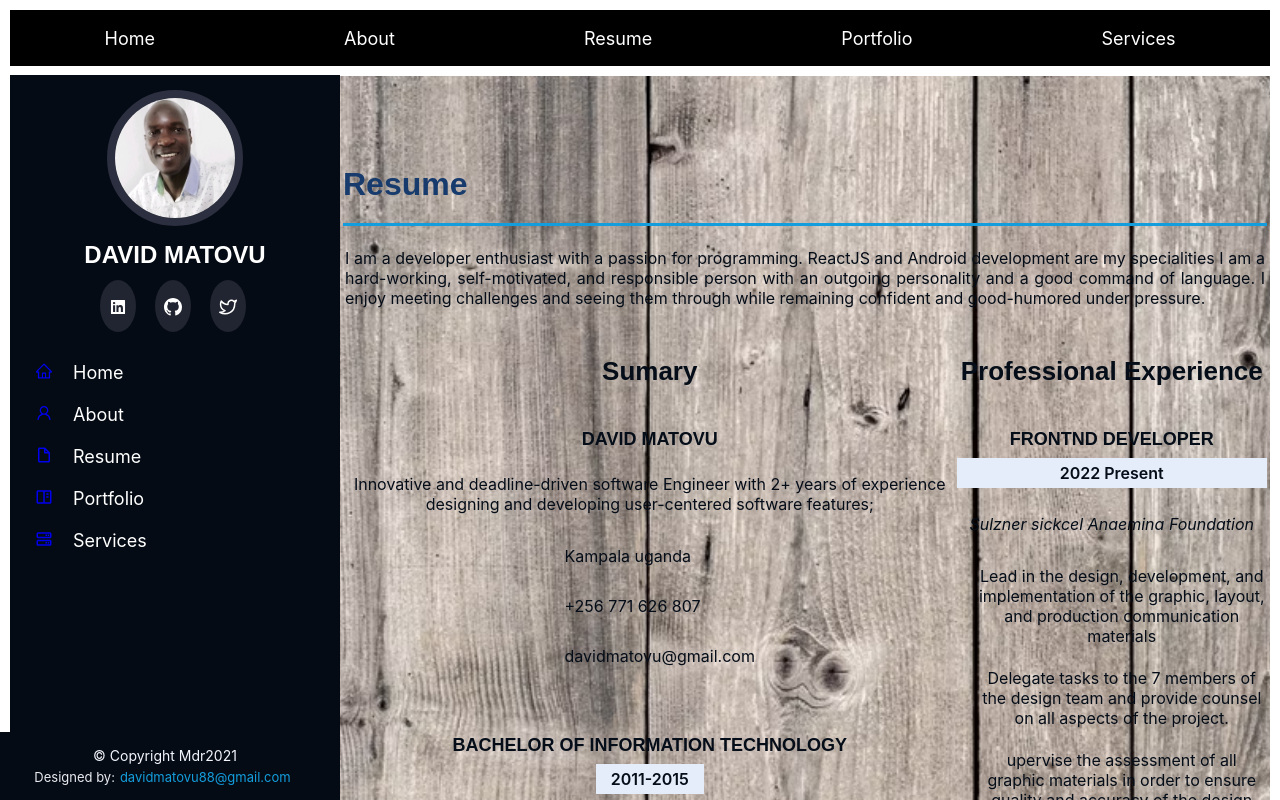
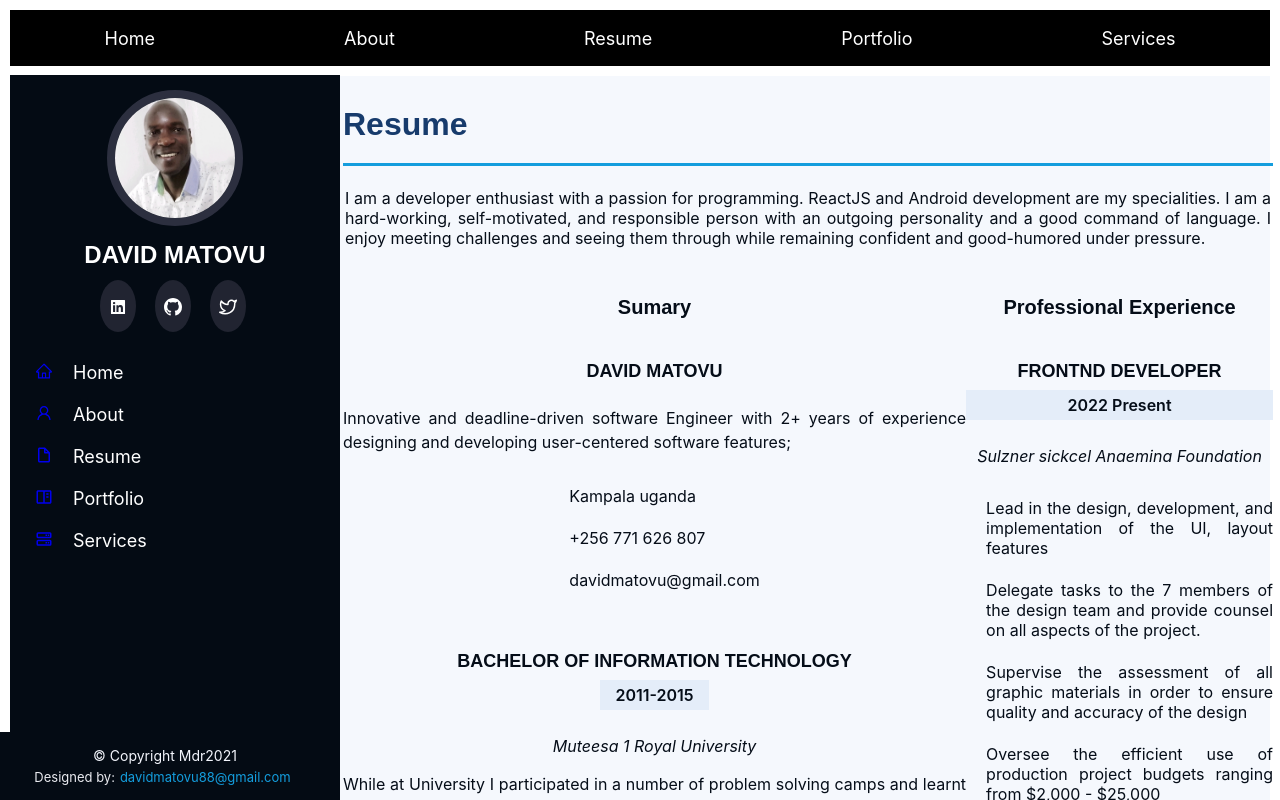
Before and after one commit to mdrdavid/portfolio_app, a React (Create React App) app in the folder client/: page /resume in a window 1280 px wide. Shown: the top 800 px of the page. Built offline with nearby package versions, Linux system fonts and the light colour scheme.

Commit message:
edit content

```diff
--- a/client/src/components/aboutDavid/AboutTop.js
+++ b/client/src/components/aboutDavid/AboutTop.js
@@ -5,7 +5,7 @@ const AboutTop = ({title}) => {
         <div className='title'>
             <h2>{title}</h2>
             <p>I am a developer enthusiast with a passion for programming.
-                ReactJS and Android development are my specialities
+                ReactJS and Android development are my specialities.
                 I am a hard-working, self-motivated, and responsible person with an outgoing personality and
                 a good command of language. I enjoy meeting challenges and seeing them through while remaining confident and good-humored under pressure.
                 </p>
--- a/client/src/components/resumeContent/ProExperience.js
+++ b/client/src/components/resumeContent/ProExperience.js
@@ -14,13 +14,13 @@ const ProExperience = ({name,title, duty1, duty2,date,location}) => {
           <p><em>{location}</em></p>
           <ul>
             <li>
-            Lead in the design, development, and implementation of the graphic, layout, and production communication materials
+            Lead in the design, development, and implementation of the UI, layout features
             </li>
             <li>
             Delegate tasks to the 7 members of the design team and provide counsel on all aspects of the project.
             </li>
             <li>
-            upervise the assessment of all graphic materials in order to ensure quality and accuracy of the design
+            Supervise the assessment of all graphic materials in order to ensure quality and accuracy of the design
             </li>
             <li>
             Oversee the efficient use of production project budgets ranging from $2,000 - $25,000
--- a/client/src/components/resumeContent/ResumeContent.js
+++ b/client/src/components/resumeContent/ResumeContent.js
@@ -6,7 +6,7 @@ import ResumeDetails from './ResumeDetails'
 
 const ResumeContent = () => {
   return (
-    <div className='resume'>
+    <div className='resumes'>
             <div className='content'>
                 <AboutTop title={"Resume"} className="title"/>
                 <ResumeDetails/>
--- a/client/src/components/resumeContent/ResumeSumary.js
+++ b/client/src/components/resumeContent/ResumeSumary.js
@@ -9,7 +9,7 @@ const ResumeSumary = ({ name, title, course1, course2, date, school, school2, da
       </div>
       <div className='education'>
         <h4>{name}</h4>
-        <p>
+        <p className='info'>
         Innovative and deadline-driven software Engineer with 2+ years of experience
         designing and developing user-centered software features;
         </p>
@@ -22,9 +22,9 @@ const ResumeSumary = ({ name, title, course1, course2, date, school, school2, da
           <h4 className='course-name'>{course1}</h4>
           <span>{date}</span>
           <p><em>{school}</em></p>
-          <p>While a University I participated in a number of innovtive camps and learnt alot
-            in line with coordination and team working on different occasions.
-            Also participated in leadership as Guild minister in charge of Academics  at students council
+          <p className='info'>While at University I participated in a number of problem solving camps and learnt alot
+            in line with co-ordination and team working on different occassions.
+            Also engaged in leadership as Guild minister in charge of Academics  at students council
           </p>
         </div>
         <div className='course'>
--- a/client/src/components/resumeContent/resume.css
+++ b/client/src/components/resumeContent/resume.css
@@ -1,11 +1,12 @@
 .resume {
   height: 100%;
-  margin-left: 165px;
+  margin-left: 330px;
   display: -webkit-box;
   display: -ms-flexbox;
   display: flex;
   -ms-flex-wrap: wrap;
       flex-wrap: wrap;
+  background: #f5f8fd;
 }
 
 .resume .content {
@@ -30,7 +31,7 @@
 }
 
 .resume-title {
-  font-size: 26px;
+  font-size: 20px;
   font-weight: 700;
   margin-top: 20px;
   margin-bottom: 20px;
@@ -89,6 +90,7 @@
 .resume-item .resume-item1 ul li, .education .resume-item1 ul li, .resume-item .resume-item1 .resume-item2 ul li, .education .resume-item1 .resume-item2 ul li, .resume-item .resume-item2 ul li, .resume-item .education .resume-item2 ul li, .education .resume-item .resume-item2 ul li, .education .resume-item2 ul li {
   padding-bottom: 2px;
   list-style-type: circle;
+  text-align: justify;
 }
 
 .resume-item span, .education span {
@@ -105,6 +107,12 @@
 }
 
 .resume-item ul li, .education ul li {
-  padding-bottom: 10px;
+  padding-bottom: 2px;
+  text-align: justify;
+}
+
+.education .info {
+  text-align: justify;
+  line-height: 1.5;
 }
 /*# sourceMappingURL=resume.css.map */
--- a/client/src/components/resumeContent/resume.scss
+++ b/client/src/components/resumeContent/resume.scss
@@ -5,9 +5,10 @@ $font-size: 16px;
 $heading: 18px;
 .resume{
     height: 100%;
-    margin-left: 165px;
+    margin-left: 330px;
     display: flex;
     flex-wrap: wrap;
+    background: #f5f8fd;
     .content{
         display: flex;
         flex-direction: column;
@@ -21,7 +22,7 @@ $heading: 18px;
     }
 }
 .resume-title{
-    font-size: 26px;
+    font-size: 20px;
     font-weight: 700;
     margin-top: 20px;
     margin-bottom: 20px;
@@ -56,7 +57,6 @@ $heading: 18px;
             font-weight: 600;
             margin-bottom: 10px;
         }
-
         h6{
             @extend h4
         }
@@ -68,6 +68,7 @@ $heading: 18px;
         ul li{
             padding-bottom: 2px;
             list-style-type: circle;
+            text-align: justify;
         }
 
         .resume-item2{
@@ -92,13 +93,18 @@ $heading: 18px;
         padding-left: 20px;
     }
     ul li{
-        padding-bottom: 10px;
+        padding-bottom: 2px;
+        text-align: justify
     }
 
     .resume-item2{
-        @extend .resume-item1
+        @extend .resume-item1;
     }
 }
 .education{
-    @extend .resume-item
+    @extend .resume-item;
+    .info{
+        text-align: justify;
+        line-height: 1.5;
+    }
 }
--- a/client/src/pages/resume/Resume.js
+++ b/client/src/pages/resume/Resume.js
@@ -14,9 +14,9 @@ import Menu from '../../components/sidemenu/Menu'
     <div className='resume' id='resume'>
       <MainArea>
         <Menu/>
-        <Hero>
+        {/* <Hero> */}
         <ResumeContent/>
-        </Hero>
+        {/* </Hero> */}
       </MainArea>
     </div>
     </>
```
Also changed, not shown: 1 other file (tests, documents, lock files or other folders).
